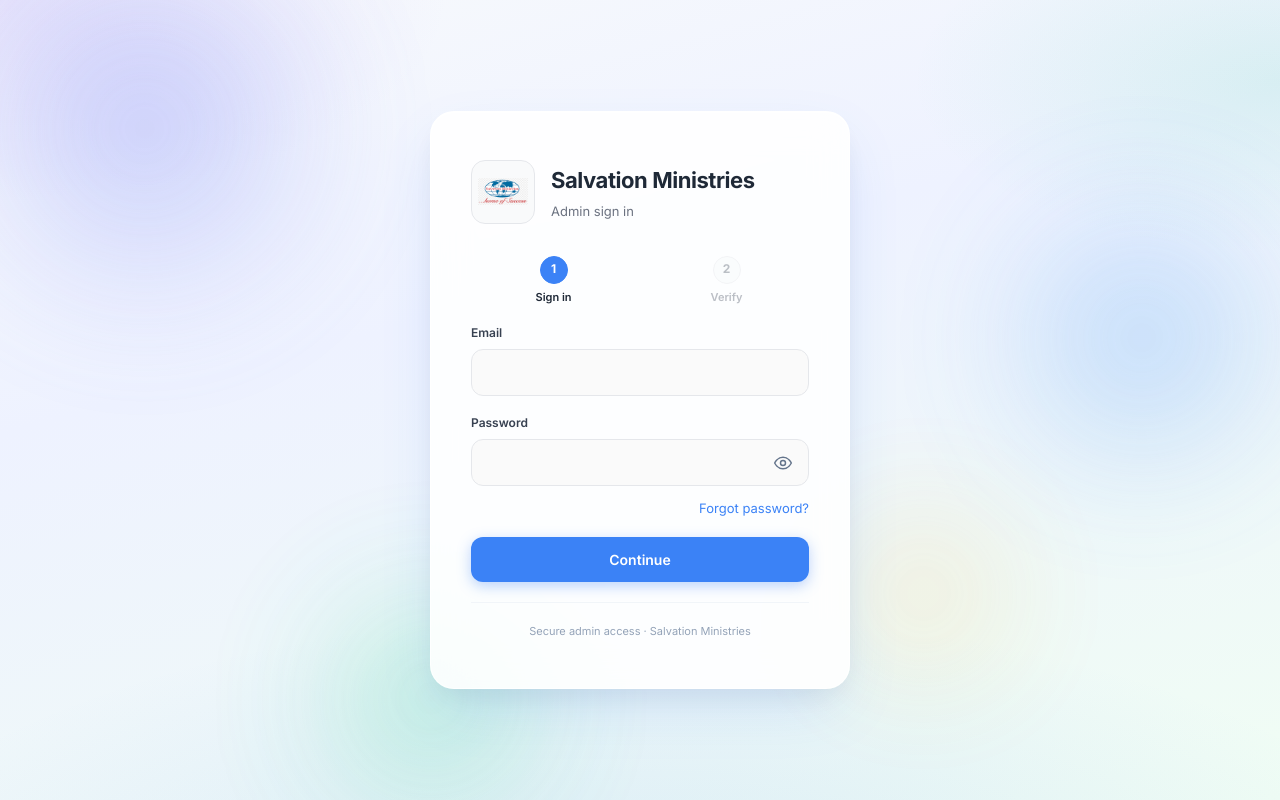
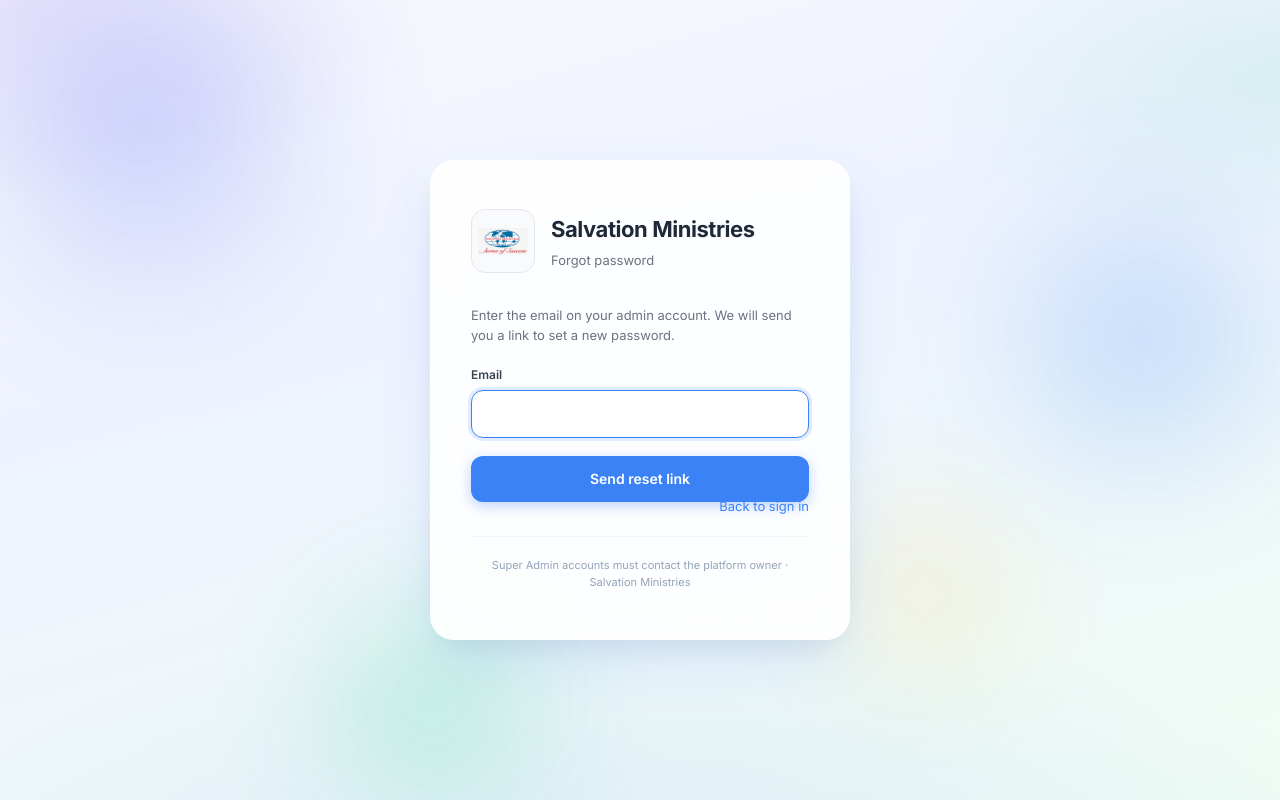
Before and after one commit to Iyamokuma/Service_U, a React (Vite) app: page /admin/forgot-password in a window 1280 px wide. Built offline with nearby package versions, Linux system fonts and the light colour scheme.

Commit message:
Restore dedicated forgot-password page and auto sign-in after reset.
Forgot password opens a clean email entry screen; reset link flow signs admins in automatically after they set a new password.

```diff
--- a/src/admin/AdminLogin.jsx
+++ b/src/admin/AdminLogin.jsx
@@ -1,18 +1,15 @@
 import { useEffect, useState } from "react";
-import { useSearchParams } from "react-router-dom";
-import { api } from "./api.js";
+import { Link, useSearchParams } from "react-router-dom";
 import { useAdminAuth } from "./AdminContext.jsx";
 import { AdminAuthCard } from "./components/AdminAuthCard.jsx";
 import { PasswordField } from "./components/PasswordField.jsx";
-import { useToast } from "./components/Toast.jsx";
 import { SmhLoader } from "../components/SmhLoader.jsx";
 import { clearLoginChallenge, readLoginChallenge, saveLoginChallenge } from "./loginChallenge.js";
 
 const LOGIN_STEPS = ["Sign in", "Verify"];
 
 export function AdminLogin({ initialStep = "credentials" }) {
-  const toast = useToast();
-  const [searchParams, setSearchParams] = useSearchParams();
+  const [searchParams] = useSearchParams();
   const {
     startLogin,
     verifyLoginOtp,
@@ -22,7 +19,6 @@
     loading,
     error,
     clearLoginError,
-    setLoginError,
   } = useAdminAuth();
   const [step, setStep] = useState(() => {
     const saved = readLoginChallenge();
@@ -38,7 +34,10 @@
   const [challenge, setChallenge] = useState(() => readLoginChallenge());
   const [resendIn, setResendIn] = useState(() => challenge?.resendAfter ?? 0);
   const [emailSent, setEmailSent] = useState(() => !!challenge?.emailSent);
-  const [resetSending, setResetSending] = useState(false);
+
+  const forgotPasswordTo = form.email.trim()
+    ? `/admin/forgot-password?email=${encodeURIComponent(form.email.trim())}`
+    : "/admin/forgot-password";
 
   const set = (k) => (e) => setForm((f) => ({ ...f, [k]: e.target.value }));
 
@@ -51,12 +50,6 @@
   useEffect(() => {
     const email = String(searchParams.get("email") || "").trim();
     if (email) setForm((f) => ({ ...f, email }));
-    if (searchParams.get("reset") === "success") {
-      toast("Password updated. Sign in with your new password.", "success");
-      const next = new URLSearchParams(searchParams);
-      next.delete("reset");
-      setSearchParams(next, { replace: true });
-    }
     // eslint-disable-next-line react-hooks/exhaustive-deps
   }, []);
 
@@ -116,25 +109,6 @@
     if (res?.loggedIn) {
       clearLoginChallenge();
       setForm((f) => ({ ...f, password: "" }));
-    }
-  }
-
-  async function onForgotPassword(e) {
-    e.preventDefault();
-    clearLoginError();
-    const email = String(form.email || "").trim();
-    if (!email) {
-      setLoginError("Enter your email above, then click Forgot password.");
-      return;
-    }
-    setResetSending(true);
-    try {
-      await api.requestPasswordReset(email);
-      toast("Password reset link sent", "success");
-    } catch {
-      toast("Password reset link sent", "success");
-    } finally {
-      setResetSending(false);
     }
   }
 
@@ -252,16 +226,9 @@
               />
             </div>
             <div className="sa-login-forgot">
-              <button
-                type="button"
-                className="sa-login-forgot-btn"
-                onClick={onForgotPassword}
-                disabled={loading || resetSending}
-              >
-                {resetSending ? "Sending reset link…" : "Forgot password?"}
-              </button>
+              <Link to={forgotPasswordTo}>Forgot password?</Link>
             </div>
-            <button className="sa-login-btn" type="submit" disabled={loading || resetSending}>
+            <button className="sa-login-btn" type="submit" disabled={loading}>
               {loading ? (
                 <SmhLoader label="" variant="compact" size={24} className="sa-login-btn-loader" />
               ) : (
--- a/src/admin/AdminRouter.jsx
+++ b/src/admin/AdminRouter.jsx
@@ -4,6 +4,7 @@
 import { AdminLogin } from "./AdminLogin.jsx";
 import { AdminLayout } from "./AdminLayout.jsx";
 import { AdminAcceptInvite } from "./pages/AdminAcceptInvite.jsx";
+import { AdminForgotPassword } from "./pages/AdminForgotPassword.jsx";
 import { AdminResetPassword } from "./pages/AdminResetPassword.jsx";
 import { AdminLoginOtp } from "./pages/AdminLoginOtp.jsx";
 import { ForceChangePassword } from "./components/ForceChangePassword.jsx";
@@ -22,6 +23,7 @@
       <ToastProvider>
         <Routes>
           <Route path="accept-invite" element={<AdminAcceptInvite />} />
+          <Route path="forgot-password" element={<AdminForgotPassword />} />
           <Route path="reset-password" element={<AdminResetPassword />} />
           <Route path="verify" element={<AdminLoginOtp />} />
           <Route path="*" element={<AdminGate />} />
--- /dev/null
+++ b/src/admin/pages/AdminForgotPassword.jsx
@@ -0,0 +1,93 @@
+import { useState } from "react";
+import { Link, useSearchParams } from "react-router-dom";
+import { api } from "../api.js";
+import { AdminAuthCard } from "../components/AdminAuthCard.jsx";
+import { SmhLoader } from "../../components/SmhLoader.jsx";
+
+export function AdminForgotPassword() {
+  const [searchParams] = useSearchParams();
+  const [email, setEmail] = useState(() => String(searchParams.get("email") || "").trim());
+  const [submitting, setSubmitting] = useState(false);
+  const [sent, setSent] = useState(false);
+
+  async function onSubmit(e) {
+    e.preventDefault();
+    setSubmitting(true);
+    try {
+      await api.requestPasswordReset(email);
+      setSent(true);
+    } catch {
+      setSent(true);
+    } finally {
+      setSubmitting(false);
+    }
+  }
+
+  return (
+    <AdminAuthCard
+      subtitle="Forgot password"
+      description={
+        sent
+          ? "Open the link in your email to choose a new password."
+          : "Enter the email on your admin account. We will send you a link to set a new password."
+      }
+      footer="Super Admin accounts must contact the platform owner · Salvation Ministries"
+    >
+      {sent ? (
+        <div className="sa-login-success-panel" role="status">
+          <div className="sa-login-success-icon" aria-hidden>
+            <svg width="28" height="28" viewBox="0 0 24 24" fill="none">
+              <path
+                d="M6 12.5L10 16.5L18 8.5"
+                stroke="currentColor"
+                strokeWidth="2"
+                strokeLinecap="round"
+                strokeLinejoin="round"
+              />
+            </svg>
+          </div>
+          <div className="sa-login-success-title">Check your email</div>
+          <p className="sa-login-success-text">
+            If an account is registered for <strong>{email}</strong>, a reset link is on its way.
+            Check your inbox and spam folder.
+          </p>
+          <Link
+            to="/admin"
+            className="sa-login-btn sa-login-btn-outline"
+            style={{ marginTop: 16, display: "inline-block", textAlign: "center", textDecoration: "none" }}
+          >
+            Back to sign in
+          </Link>
+        </div>
+      ) : (
+        <form onSubmit={onSubmit}>
+          <div className="sa-login-group">
+            <label className="sa-login-label" htmlFor="forgot-email">
+              Email
+            </label>
+            <input
+              id="forgot-email"
+              className="sa-login-input"
+              type="email"
+              autoComplete="username"
+              value={email}
+              onChange={(e) => setEmail(e.target.value)}
+              required
+              autoFocus
+            />
+          </div>
+          <button className="sa-login-btn" type="submit" disabled={submitting}>
+            {submitting ? (
+              <SmhLoader label="" variant="compact" size={24} className="sa-login-btn-loader" />
+            ) : (
+              "Send reset link"
+            )}
+          </button>
+          <div className="sa-login-forgot">
+            <Link to="/admin">Back to sign in</Link>
+          </div>
+        </form>
+      )}
+    </AdminAuthCard>
+  );
+}
--- a/src/admin/pages/AdminResetPassword.jsx
+++ b/src/admin/pages/AdminResetPassword.jsx
@@ -7,12 +7,12 @@
 import { roleDisplayLabel } from "../roles.js";
 import { SmhLoader } from "../../components/SmhLoader.jsx";
 
-const RESET_STEPS = ["Open link", "Set password", "Sign in"];
+const RESET_STEPS = ["Open link", "New password", "Sign in"];
 
 export function AdminResetPassword() {
   const [searchParams] = useSearchParams();
   const navigate = useNavigate();
-  const { admin } = useAdminAuth();
+  const { admin, loginWithToken } = useAdminAuth();
   const token = String(searchParams.get("token") || "").trim();
 
   const [phase, setPhase] = useState("loading");
@@ -28,7 +28,7 @@
       return;
     }
     if (!token) {
-      setError("This link is missing its reset token. Use Forgot password on the sign-in page to get a new link.");
+      setError("This link is missing its reset token. Request a new link from the sign-in page.");
       setPhase("error");
       return;
     }
@@ -58,11 +58,12 @@
     setError("");
     try {
       const res = await api.completePasswordReset(token, password);
-      if (!res?.ok) {
-        throw new Error("Password could not be updated. Try again or request a new link.");
+      if (res?.token && res?.admin) {
+        await loginWithToken(res.token, res.admin);
+        setPhase("success");
+        return;
       }
-      const email = String(res.email || profile?.email || "").trim();
-      navigate(`/admin?${new URLSearchParams({ email, reset: "success" }).toString()}`, { replace: true });
+      throw new Error("Password was updated but sign-in failed. Use the admin login page with your new password.");
     } catch (e) {
       setError(e.message);
     } finally {
@@ -70,7 +71,13 @@
     }
   }
 
-  const activeStep = phase === "form" ? 1 : 0;
+  useEffect(() => {
+    if (phase !== "success") return undefined;
+    const t = setTimeout(() => navigate("/admin", { replace: true }), 1800);
+    return () => clearTimeout(t);
+  }, [phase, navigate]);
+
+  const activeStep = phase === "success" ? 2 : 1;
 
   return (
     <AdminAuthCard
@@ -79,14 +86,16 @@
       activeStep={activeStep}
       description={
         phase === "form"
-          ? "Choose a new password for your admin account. After confirming, sign in with it on the login page."
-          : phase === "loading"
-            ? "Checking your reset link…"
-            : ""
+          ? "Choose a new password for your admin account. You will be signed in automatically."
+          : phase === "success"
+            ? "Your password is updated. Redirecting to the dashboard…"
+            : phase === "loading"
+              ? "Checking your reset link…"
+              : ""
       }
       footer={
         phase === "error"
-          ? "Link expired? Use Forgot password on the sign-in page to get a new link."
+          ? "Link expired? Request a new reset from the sign-in page."
           : "Secure admin access · Salvation Ministries"
       }
     >
@@ -99,6 +108,27 @@
           <div className="sa-login-invite-name">{profile.full_name}</div>
           <div className="sa-login-invite-meta">{profile.email}</div>
           <div className="sa-login-invite-role">{roleDisplayLabel(profile.role)}</div>
+        </div>
+      ) : null}
+
+      {phase === "success" ? (
+        <div className="sa-login-success-panel" role="status">
+          <div className="sa-login-success-icon" aria-hidden>
+            <svg width="28" height="28" viewBox="0 0 24 24" fill="none">
+              <path
+                d="M6 12.5L10 16.5L18 8.5"
+                stroke="currentColor"
+                strokeWidth="2"
+                strokeLinecap="round"
+                strokeLinejoin="round"
+              />
+            </svg>
+          </div>
+          <div className="sa-login-success-title">Password updated</div>
+          <p className="sa-login-success-text">
+            Welcome back{profile?.full_name ? `, ${profile.full_name.split(" ")[0]}` : ""}. Taking you to the dashboard…
+          </p>
+          <SmhLoader label="" variant="compact" size={28} />
         </div>
       ) : null}
 
@@ -133,15 +163,17 @@
             />
           </div>
           <button className="sa-login-btn" type="submit" disabled={saving}>
-            {saving ? "Updating password…" : "Confirm password"}
+            {saving ? "Updating password…" : "Update & sign in"}
           </button>
         </form>
       ) : null}
 
       {phase === "error" ? (
-        <Link to="/admin" className="sa-login-btn sa-login-btn-outline" style={{ marginTop: 16, display: "inline-block", textAlign: "center", textDecoration: "none" }}>
-          Back to sign in
-        </Link>
+        <div className="sa-login-forgot" style={{ marginTop: 16 }}>
+          <Link to="/admin/forgot-password">Request a new reset link</Link>
+          {" · "}
+          <Link to="/admin">Back to sign in</Link>
+        </div>
       ) : null}
     </AdminAuthCard>
   );
```
Also changed, not shown: 1 other file (tests, documents, lock files or other folders).
